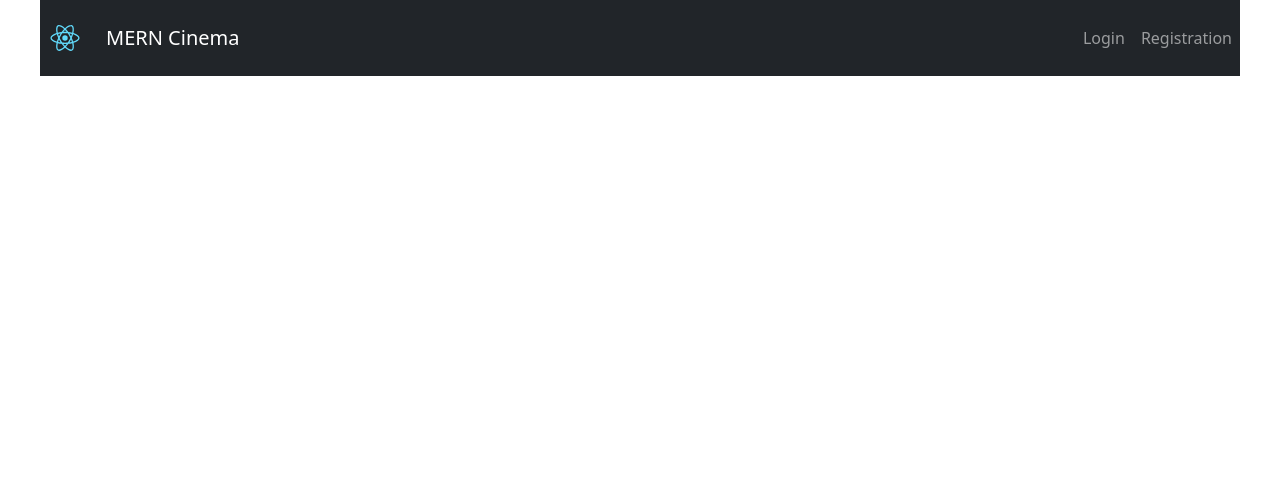
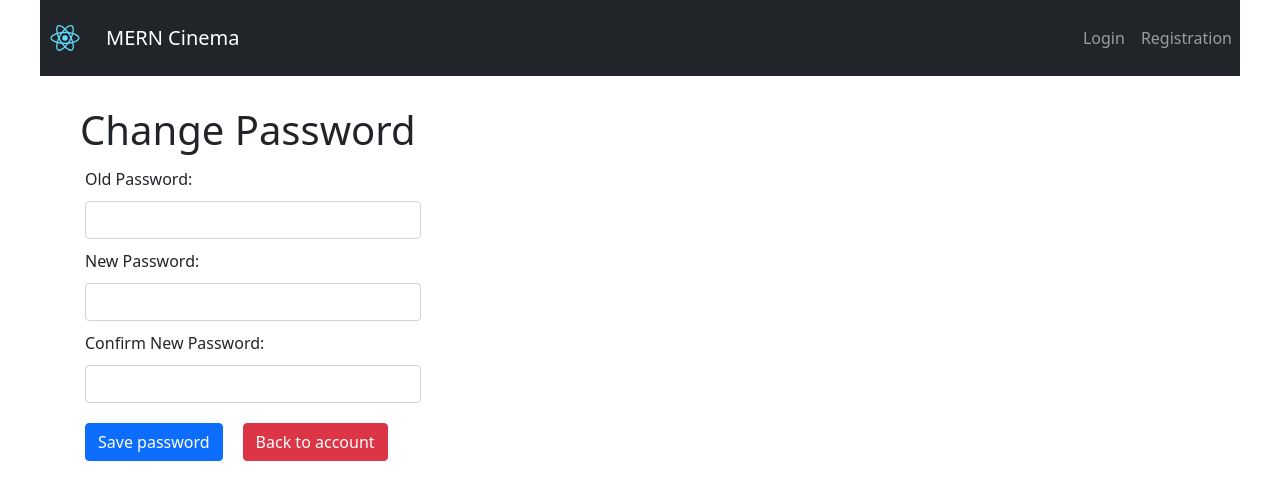
Before and after one commit to VladimirUman/cinema, a React (Create React App) app: page /account/change-password in a window 1280 px wide. Shown: the top 500 px of the page. Built offline with nearby package versions, Linux system fonts and the light colour scheme.

Commit message:
added change password page

```diff
--- a/src/api/index.js
+++ b/src/api/index.js
@@ -82,6 +82,8 @@ export const addedUser = payload => api.post(`/auth/registration`, payload)
 export const loginUser = payload => api.post(`/auth/login`, payload)
 export const logout = payload => api.post('/auth/logout', payload)
 
+export const changePassword = payload => api.put('/account/change-password', payload)
+
 const apis = {
     insertMovie,
     getAllMovies,
@@ -94,7 +96,8 @@ const apis = {
     addedUser,
     loginUser,
     refreshTokens,
-    logout
+    logout,
+    changePassword
 }
 
 export default apis
--- a/src/app/index.js
+++ b/src/app/index.js
@@ -2,7 +2,7 @@ import React from 'react'
 import { BrowserRouter as Router, Route, Switch } from 'react-router-dom'
 
 import { NavBar } from '../components'
-import { MoviesList, MoviesInsert, MoviesUpdate, ConfirmRegistration, ResetPassword, ConfirmNewPassword, UserLogin, UserRegistration } from '../pages'
+import { MoviesList, MoviesInsert, MoviesUpdate, ConfirmRegistration, ResetPassword, ConfirmNewPassword, UserLogin, UserRegistration, ChangePassword } from '../pages'
 
 import 'bootstrap/dist/css/bootstrap.min.css'
 
@@ -17,9 +17,10 @@ function App() {
                 <Route path="/movies/update/:id" exact component={MoviesUpdate} />
                 <Route path="/auth/login" exact component={UserLogin} />
                 <Route path="/auth/registration" exact component={UserRegistration} />
-                <Route path="/reset-password" exact component={ResetPassword} />
-                <Route path="/confirm-new-password" exact component={ConfirmNewPassword} />
-                <Route path="/confirm-registration" exact component={ConfirmRegistration} />
+                <Route path="/auth/reset-password" exact component={ResetPassword} />
+                <Route path="/auth/confirm-new-password" exact component={ConfirmNewPassword} />
+                <Route path="/auth/confirm-registration" exact component={ConfirmRegistration} />
+                <Route path="/account/change-password" exact component={ChangePassword} />
             </Switch>
         </Router>
     )
--- /dev/null
+++ b/src/pages/account/ChangePassword.jsx
@@ -0,0 +1,90 @@
+import React, { useCallback, useRef } from 'react';
+import { useForm } from "react-hook-form";
+import styled from 'styled-components'
+
+import api from '../../api'
+import { passwordValidator } from '../../services/validation-rules'
+
+const Title = styled.h1.attrs({
+    className: 'h1',
+})``
+
+const Wrapper = styled.div.attrs({
+    className: 'form-group',
+})`
+    margin: 30px 80px;
+`
+
+const Label = styled.label`
+    margin: 5px;
+`
+
+const InputText = styled.input.attrs({
+    className: 'form-control',
+})`
+    margin: 5px;
+    width: 30%;
+`
+
+const Button = styled.button.attrs({
+    className: `btn btn-primary`,
+})`
+    margin: 15px 15px 15px 5px;
+`
+
+const CancelButton = styled.a.attrs({
+    className: `btn btn-danger`,
+})`
+    margin: 15px 15px 15px 5px;
+`
+
+function ChangePassword() {
+    const { register, handleSubmit, watch, formState: { errors } } = useForm();
+    const newPassword = useRef({});
+    newPassword.current = watch("newPassword", "");
+
+    const handleChangePassword = useCallback(async (data) => {
+        try {
+            await api.changePassword(data);
+
+            window.alert('Password changed');
+
+        } catch(err) {
+            window.alert(err['validationErrors'] ? err['validationErrors'][0]['msg'] : err['errors']);
+        }
+
+    }, []);
+
+    return (
+        <Wrapper>
+            <Title>Change Password</Title>
+            <form onSubmit={handleSubmit(handleChangePassword)}>
+                <Label>Old Password: </Label>
+                <InputText
+                    type="password"
+                    {...register("oldPassword", passwordValidator)}
+                />
+                {errors.oldPassword && <p>Please check Old Password</p>}
+
+                <Label>New Password: </Label>
+                <InputText
+                    type="password"
+                    {...register("newPassword", passwordValidator)}
+                />
+                {errors.newPassword && <p>Please check New Password</p>}
+
+                <Label>Confirm New Password: </Label>
+                <InputText
+                    type="password"
+                    {...register("confirmNewPassword", { validate: value => value === newPassword.current })}
+                />
+                {errors.confirmNewPassword && <p>Please Confirm New Password</p>}
+
+                <Button type="submit">Save password</Button>
+                <CancelButton href={'/account'}>Back to account</CancelButton>
+            </form>
+        </Wrapper>
+    );
+}
+
+export default ChangePassword
--- a/src/pages/ConfirmNewPassword.jsx
+++ b/src/pages/auth/ConfirmNewPassword.jsx
@@ -2,7 +2,7 @@ import React, { useState, useCallback } from 'react';
 import { useLocation } from "react-router-dom";
 import qs from 'qs';
 
-import api from '../api'
+import api from '../../api'
 import styled from 'styled-components'
 
 const Title = styled.h1.attrs({
--- a/src/pages/ConfirmRegistration.jsx
+++ b/src/pages/auth/ConfirmRegistration.jsx
@@ -2,7 +2,7 @@ import React, { useState, useCallback } from 'react';
 import { useLocation } from "react-router-dom";
 import qs from 'qs';
 
-import api from '../api'
+import api from '../../api'
 import styled from 'styled-components'
 
 const Title = styled.h1.attrs({
--- a/src/pages/ResetPassword.jsx
+++ b/src/pages/auth/ResetPassword.jsx
@@ -1,6 +1,6 @@
 import React, { useState, useCallback } from 'react';
 
-import api from '../api'
+import api from '../../api'
 import styled from 'styled-components'
 
 const Title = styled.h1.attrs({
--- a/src/pages/UserLogin.jsx
+++ b/src/pages/auth/UserLogin.jsx
@@ -3,8 +3,8 @@ import { useForm } from "react-hook-form";
 import styled from 'styled-components'
 import { Link } from 'react-router-dom'
 
-import api from '../api'
-import { emailValidator, passwordValidator } from '../services/validation-rules'
+import api from '../../api'
+import { emailValidator, passwordValidator } from '../../services/validation-rules'
 
 const Title = styled.h1.attrs({
     className: 'h1',
@@ -70,7 +70,7 @@ function UserLogin() {
 
                 <Button type="submit">SignIn</Button>
 
-                <Link to="/reset-password" className="nav-link">
+                <Link to="/auth/reset-password" className="nav-link">
                     Forgot password?
                 </Link>
             </form>
--- a/src/pages/UserRegistration.jsx
+++ b/src/pages/auth/UserRegistration.jsx
@@ -1,9 +1,9 @@
 import React, { useCallback } from 'react';
-import api from '../api'
+import api from '../../api'
 import { useForm } from "react-hook-form";
 import styled from 'styled-components'
 
-import { emailValidator, passwordValidator, nameValidator } from '../services/validation-rules'
+import { emailValidator, passwordValidator, nameValidator } from '../../services/validation-rules'
 
 const Title = styled.h1.attrs({
     className: 'h1',
--- a/src/pages/index.js
+++ b/src/pages/index.js
@@ -1,10 +1,21 @@
-import MoviesList from './MoviesList'
-import MoviesInsert from './MoviesInsert'
-import MoviesUpdate from './MoviesUpdate'
-import ResetPassword from './ResetPassword'
-import ConfirmNewPassword from './ConfirmNewPassword'
-import ConfirmRegistration from './ConfirmRegistration'
-import UserRegistration from './UserRegistration'
-import UserLogin from './UserLogin'
+import MoviesList from './movies/MoviesList'
+import MoviesInsert from './movies/MoviesInsert'
+import MoviesUpdate from './movies/MoviesUpdate'
+import ResetPassword from './auth/ResetPassword'
+import ConfirmNewPassword from './auth/ConfirmNewPassword'
+import ConfirmRegistration from './auth/ConfirmRegistration'
+import UserRegistration from './auth/UserRegistration'
+import UserLogin from './auth/UserLogin'
+import ChangePassword from './account/ChangePassword'
 
-export { MoviesList, MoviesInsert, MoviesUpdate, ConfirmRegistration, ResetPassword, ConfirmNewPassword, UserRegistration, UserLogin }
+export {
+    MoviesList,
+    MoviesInsert,
+    MoviesUpdate,
+    ConfirmRegistration,
+    ResetPassword,
+    ConfirmNewPassword,
+    UserRegistration,
+    UserLogin,
+    ChangePassword
+}
--- a/src/pages/MoviesInsert.jsx
+++ b/src/pages/movies/MoviesInsert.jsx
@@ -1,10 +1,10 @@
 import React, { useCallback } from 'react'
 import { useForm } from "react-hook-form";
-import api from '../api'
+import api from '../../api'
 
 import styled from 'styled-components'
 
-import { nameValidator } from '../services/validation-rules'
+import { nameValidator } from '../../services/validation-rules'
 
 const Title = styled.h1.attrs({
     className: 'h1',
--- a/src/pages/MoviesList.jsx
+++ b/src/pages/movies/MoviesList.jsx
@@ -1,6 +1,6 @@
 import React, { Component } from 'react'
 import ReactTable from 'react-table'
-import api from '../api'
+import api from '../../api'
 
 import styled from 'styled-components'
 
--- a/src/pages/MoviesUpdate.jsx
+++ b/src/pages/movies/MoviesUpdate.jsx
@@ -1,5 +1,5 @@
 import React, { Component } from 'react'
-import api from '../api'
+import api from '../../api'
 
 import styled from 'styled-components'
 
```
